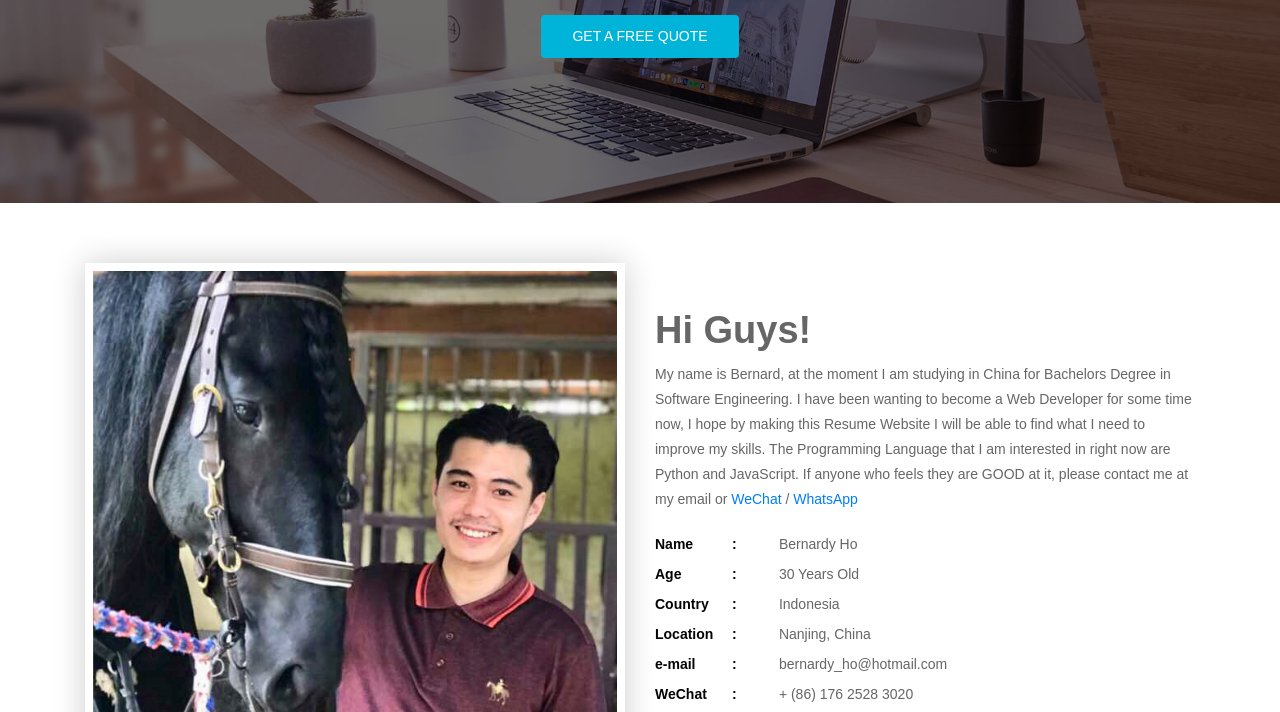
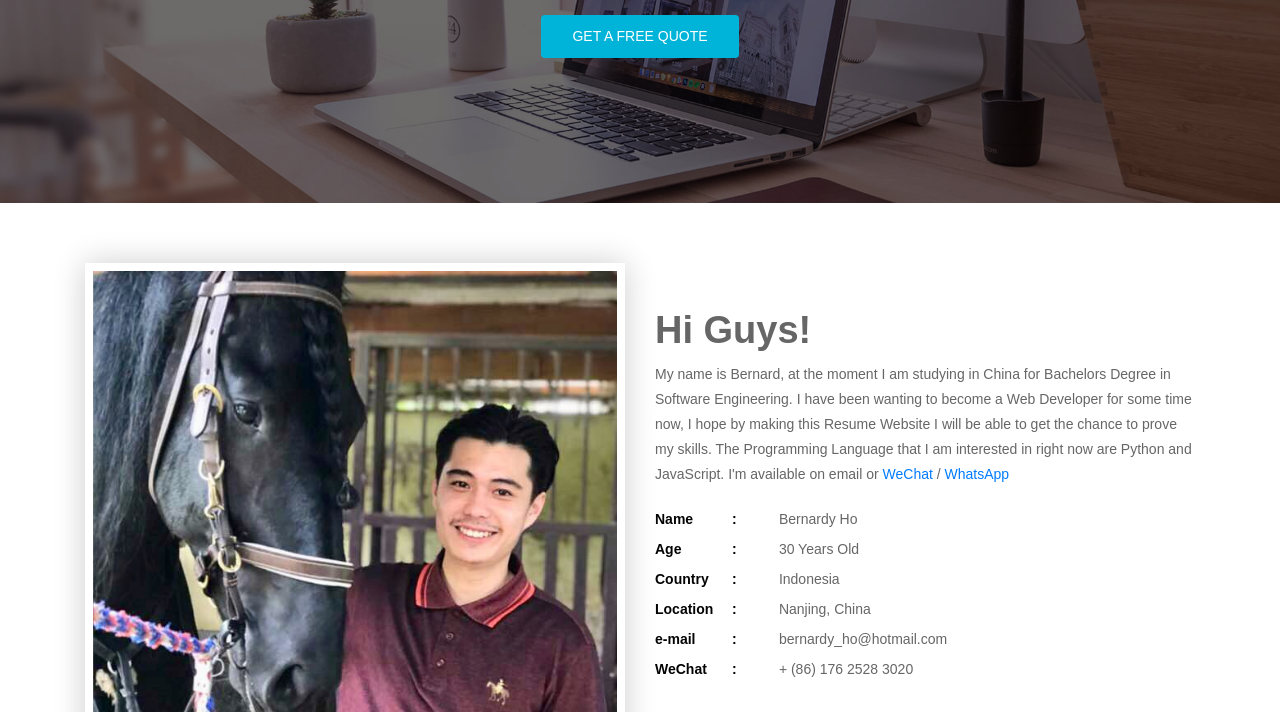
Before and after one commit to Troy420/portfolio, a plain HTML site: page index.html in a window 1280 px wide. Shown: the part 474-1186 px from the top of the page. Drawn offline with Linux system fonts and the light colour scheme; files whose address does not match are found by name.

Commit message:
minor change on about me

```diff
--- a/index.html
+++ b/index.html
@@ -159,7 +159,7 @@
           <div class="col-lg-6 col-md-6 col-sm-12 col-xs-12">
             <div class="profile-wrapper wow fadeInRight" data-wow-delay="0.3s">
               <h3>Hi Guys!</h3>
-              <p>My name is Bernard, at the moment I am studying in China for Bachelors Degree in Software Engineering. I have been wanting to become a Web Developer for some time now, I hope by making this Resume Website I will be able to find what I need to improve my skills. The Programming Language that I am interested in right now are Python and JavaScript. If anyone who feels they are GOOD at it, please contact me at my email or <a href="https://www.wechat.com/en/">WeChat</a> / <a href="https://www.whatsapp.com">WhatsApp</a></p>
+              <p>My name is Bernard, at the moment I am studying in China for Bachelors Degree in Software Engineering. I have been wanting to become a Web Developer for some time now, I hope by making this Resume Website I will be able to get the chance to prove my skills. The Programming Language that I am interested in right now are Python and JavaScript. I'm available on email or <a href="https://www.wechat.com/en/">WeChat</a> / <a href="https://www.whatsapp.com">WhatsApp</a></p>
               <div class="about-profile">
                 <ul class="admin-profile">
                   <li><span class="pro-title"> Name </span> <span class="pro-detail">Bernardy Ho</span></li>
```
